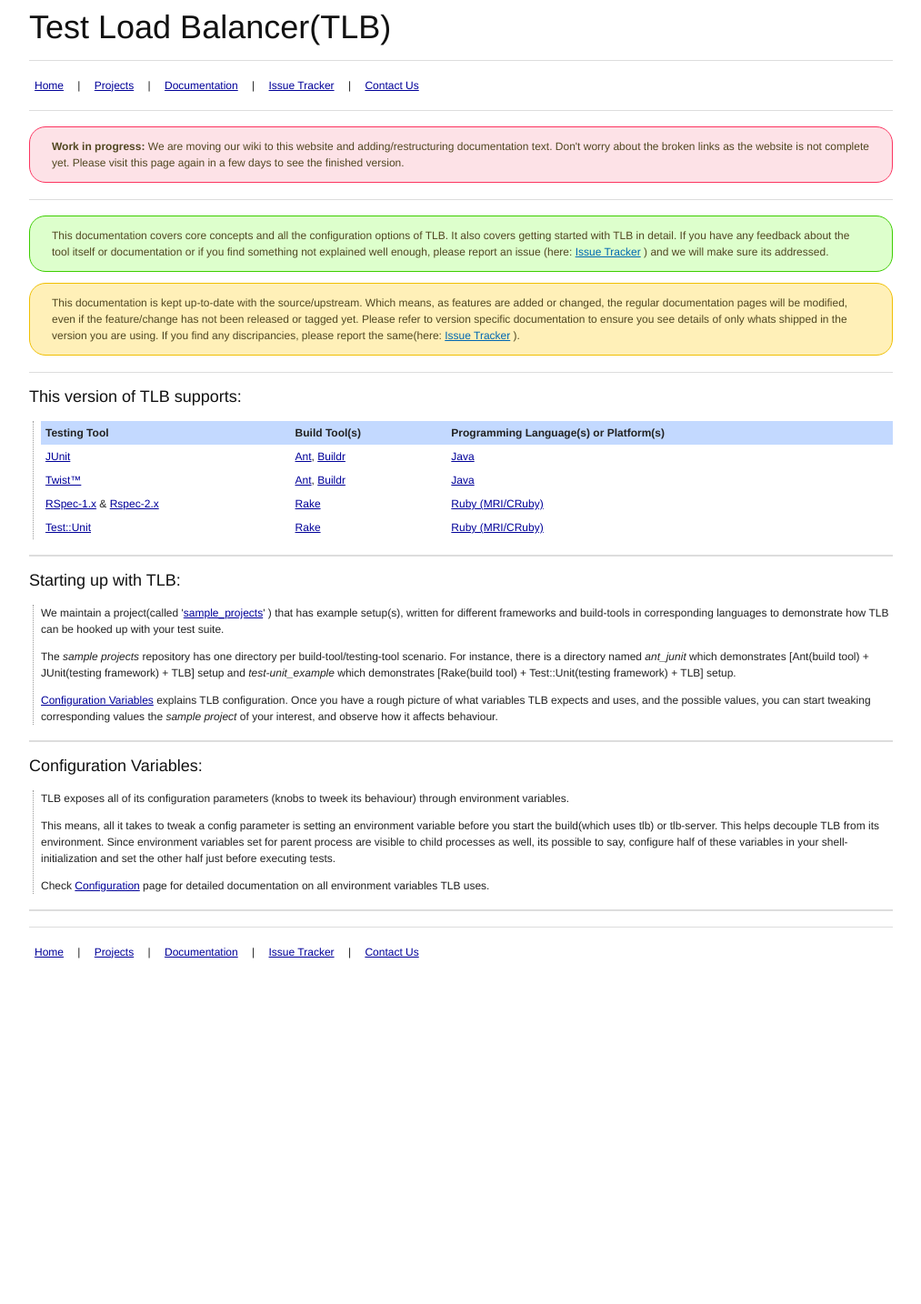
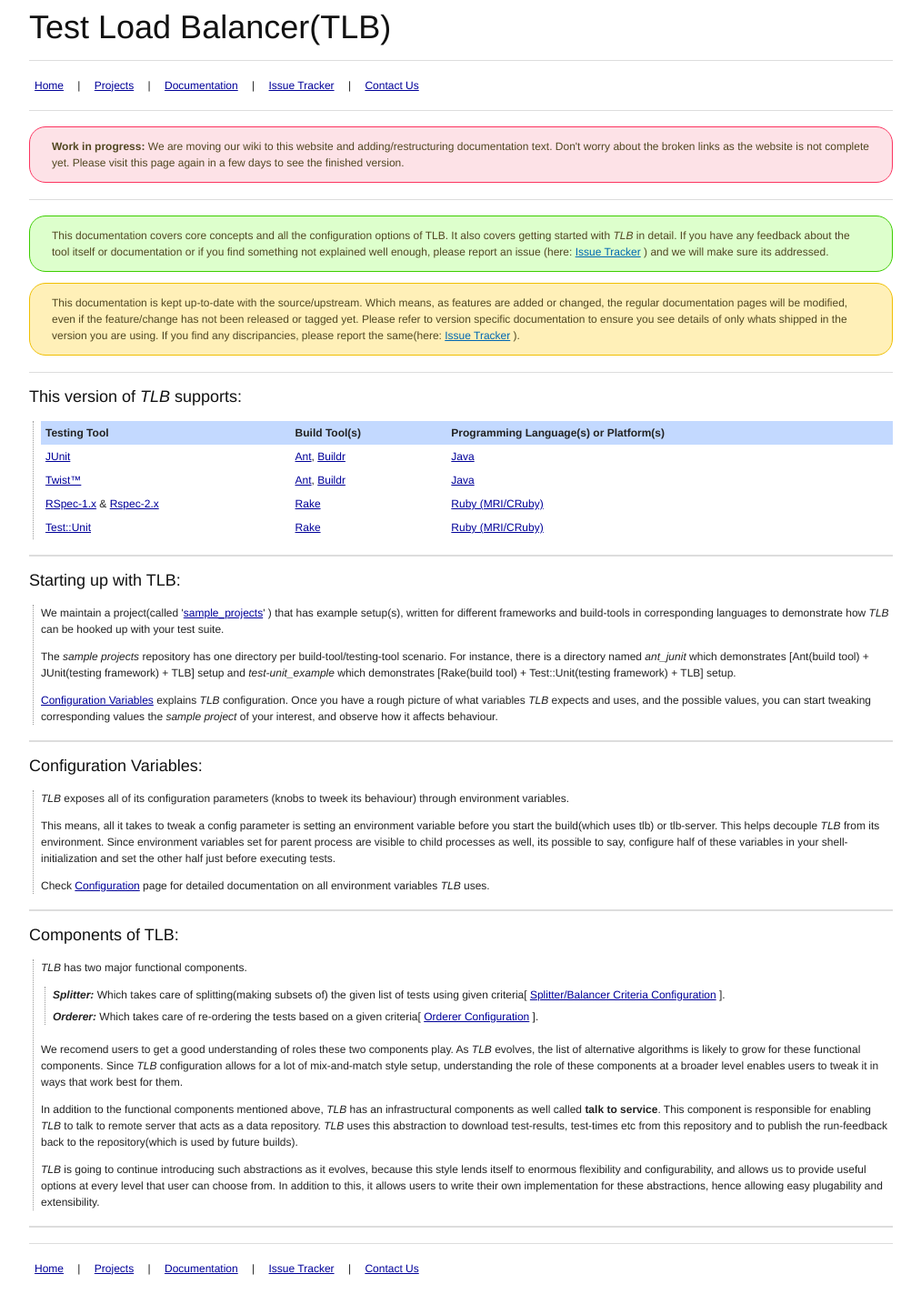
Before and after one commit to test-load-balancer/test-load-balancer.github.com, a Jekyll site: the page built from doc-latest/documentation.html, in a window 1280 px wide. Shown: the whole page at 91% size, without its empty margins (133-1146 px from the left). Built offline with Jekyll 4.4.1, drawn with Linux system fonts in a browser that asks for light colours; nearby versions of some CDN libraries; Markdown is read by kramdown in place of the engine named in the settings; before the commit the page ends 1086 px from its top, so only the background shows below that.

Commit message:
added documentation page

```diff
--- /dev/null
+++ b/_includes/tlb_components_description
@@ -0,0 +1,4 @@
+<ul class="scope section without_dots">
+   <li><strong><i>Splitter:</i></strong> Which takes care of splitting(making subsets of) the given list of tests using given criteria[ {% include balancer_configuration_link %} ].</li>
+   <li><strong><i>Orderer:</i></strong> Which takes care of re-ordering the tests based on a given criteria[ {% include orderer_configuration_link %} ].</li>
+</ul>
--- a/doc-latest/documentation.html
+++ b/doc-latest/documentation.html
@@ -7,7 +7,7 @@
 
 <hr/>
 <div class="message notice">
-  This documentation covers core concepts and all the configuration options of TLB. It also covers getting started with TLB in detail. If you have any feedback about the tool itself or documentation or if you find something not explained well enough, please report an issue (here: {% include issue_tracker_link %} ) and we will make sure its addressed.
+  This documentation covers core concepts and all the configuration options of TLB. It also covers getting started with <i>TLB</i> in detail. If you have any feedback about the tool itself or documentation or if you find something not explained well enough, please report an issue (here: {% include issue_tracker_link %} ) and we will make sure its addressed.
 </div>
 
 <div class="warn notice">
@@ -18,7 +18,7 @@
 <hr/>
 
 <div>
-  <h3>This version of TLB supports:</h3>
+  <h3>This version of <i>TLB</i> supports:</h3>
   <div class="scope section">
     {% include upstream_supported_frameworks %}
   </div>
@@ -29,11 +29,11 @@
   <label id="starting_up"></label>
   <h3>Starting up with TLB:</h3>
   <div class="scope section">
-    We maintain a project(called {% include sample_projects_link %} ) that has example setup(s), written for different frameworks and build-tools in corresponding languages to demonstrate how TLB can be hooked up with your test suite.
+    We maintain a project(called {% include sample_projects_link %} ) that has example setup(s), written for different frameworks and build-tools in corresponding languages to demonstrate how <i>TLB</i> can be hooked up with your test suite.
     <p class="clob_end"/>
     The <i>sample projects</i> repository has one directory per build-tool/testing-tool scenario. For instance, there is a directory named <i>ant_junit</i> which demonstrates [Ant(build tool) + JUnit(testing framework) + TLB] setup and <i>test-unit_example</i> which demonstrates [Rake(build tool) + Test::Unit(testing framework) + TLB] setup.
     <p class="clob_end"/>
-    {% include documentation_config_vars_link %} explains TLB configuration. Once you have a rough picture of what variables TLB expects and uses, and the possible values, you can start tweaking corresponding values the <i>sample project</i>  of your interest, and observe how it affects behaviour.
+    {% include documentation_config_vars_link %} explains <i>TLB</i> configuration. Once you have a rough picture of what variables <i>TLB</i> expects and uses, and the possible values, you can start tweaking corresponding values the <i>sample project</i>  of your interest, and observe how it affects behaviour.
   </div>
 </div>
 <hr/>
@@ -41,11 +41,27 @@
 <div>
   <h3>Configuration Variables:</h3>
   <div class="scope section">
-    TLB exposes all of its configuration parameters (knobs to tweek its behaviour) through environment variables.
+    <i>TLB</i> exposes all of its configuration parameters (knobs to tweek its behaviour) through environment variables.
     <p class="clob_end"/>
-    This means, all it takes to tweak a config parameter is setting an environment variable before you start the build(which uses tlb) or tlb-server. This helps decouple TLB from its environment. Since environment variables set for parent process are visible to child processes as well, its possible to say, configure half of these variables in your shell-initialization and set the other half just before executing tests.
+    This means, all it takes to tweak a config parameter is setting an environment variable before you start the build(which uses tlb) or tlb-server. This helps decouple <i>TLB</i> from its environment. Since environment variables set for parent process are visible to child processes as well, its possible to say, configure half of these variables in your shell-initialization and set the other half just before executing tests.
     <p class="clob_end"/>
-    Check {% include config_link %} page for detailed documentation on all environment variables TLB uses.
+    Check {% include config_link %} page for detailed documentation on all environment variables <i>TLB</i> uses.
   </div>
 </div>
 <hr/>
+
+<div>
+  <h3>Components of TLB:</h3>
+  <div class="scope section">
+    <i>TLB</i> has two major functional components.
+    <p class="clob_end"/>
+    {% include tlb_components_description %}
+    <p class="clob_end"/>
+    We recomend users to get a good understanding of roles these two components play. As <i>TLB</i> evolves, the list of alternative algorithms is likely to grow for these functional components. Since <i>TLB</i> configuration allows for a lot of mix-and-match style setup, understanding the role of these components at a broader level enables users to tweak it in ways that work best for them.
+    <p class="clob_end"/>
+    In addition to the functional components mentioned above, <i>TLB</i> has an infrastructural components as well called <b>talk to service</b>. This component is responsible for enabling <i>TLB</i> to talk to remote server that acts as a data repository. <i>TLB</i> uses this abstraction to download test-results, test-times etc from this repository and to publish the run-feedback back to the repository(which is used by future builds).
+    <p class="clob_end"/>
+    <i>TLB</i> is going to continue introducing such abstractions as it evolves, because this style lends itself to enormous flexibility and configurability, and allows us to provide useful options at every level that user can choose from. In addition to this, it allows users to write their own implementation for these abstractions, hence allowing easy plugability and extensibility.
+  </div>
+</div>
+<hr/>
--- a/doc-latest/orderer_config.html
+++ b/doc-latest/orderer_config.html
@@ -6,11 +6,11 @@
 ---
 <h3>Ordering tests:</h3>
 <div class="scope section">
-  <strong>TLB</strong>, along with load balancing can also set the order in which the tests get executed. For instance one can execute the tests which failed in the previous run first, before running other tests, which provides early feedback. Leveraging the fact that tests are not order-sensitive, ordering can be used to do nifty things. However, this should not be misused so to run tests in a predefined order all the time(which by the way, is an anti-pattern).
+  <i>TLB</i>, along with load balancing can also set the order in which the tests get executed. For instance one can execute the tests which failed in the previous run first, before running other tests, which provides early feedback. Leveraging the fact that tests are not order-sensitive, ordering can be used to do nifty things. However, this should not be misused so to run tests in a predefined order all the time(which by the way, is an anti-pattern).
   <p class="clob_end"/>
-  <strong>TLB</strong> has 1 built-in Orderer called FailedTestFirst orderer(<code>tlb.orderer.FailedFirstOrderer</code>). This runs the test that are known to have failed in the previous run first. <strong>TLB</strong> along with the test times also records the test status, and uploads that to the central repository(TLB server or equivallent). Using this information, it runs the failed tests first in the subsequent runs.
+  <i>TLB</i> has 1 built-in Orderer called FailedTestFirst orderer(<code>tlb.orderer.FailedFirstOrderer</code>). This runs the test that are known to have failed in the previous run first. <i>TLB</i> along with the test times also records the test status, and uploads that to the central repository(TLB server or equivallent). Using this information, it runs the failed tests first in the subsequent runs.
   <p class="clob_end"/>
-  The ordering criterion is passed in using the environment variable <strong>TLB_ORDERER</strong>. This is a comma separated list of fully qualified names of orderer classes. If nothing is mentioned, <strong>TLB</strong> does not re-order the tests.
+  The ordering criterion is passed in using the environment variable <strong>TLB_ORDERER</strong>. This is a comma separated list of fully qualified names of orderer classes. If nothing is mentioned, <i>TLB</i> does not re-order the tests.
   <p class="clob_end"/>
   You need to set <code class="block margin">TLB_ORDERER='tlb.orderer.FailedFirstOrderer'</code> to have failed tests run first.
 </div>
--- a/doc-latest/splitter_config.html
+++ b/doc-latest/splitter_config.html
@@ -35,7 +35,7 @@
   <p class="clob_end"/>
   Delegating criterion requires <strong>CRITERIA_DEFAULTING_ORDER</strong> to be set to a colon(:) separated list of fully qualified names of criteria classes. For instance, a typical time followed by count criteria would look like ‘tlb.splitter.TimeBasedTestSplitterCriteria:tlb.splitter.CountBasedTestSplitterCriteria’
   <p class="clob_end"/>
-  The test split criteria is passed in using the environment variable <strong>TLB_CRITERIA</strong>. If this variable is not set, <strong><span class="caps">TLB</span></strong> by default uses a criteria that doesn’t do any balancing at all.
+  The test split criteria is passed in using the environment variable <strong>TLB_CRITERIA</strong>. If this variable is not set, <i>TLB</i> by default uses a criteria that doesn’t do any balancing at all.
   <p class="clob_end"/>
   You need to set
   <code class="block margin">TLB_CRITERIA='tlb.splitter.DefaultingTestSplitterCriteria'</code>
```
Also changed, not shown: doc-latest/starting_up.html (+4 -10 lines).
